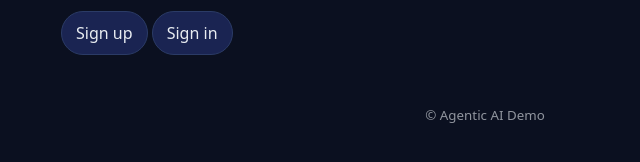
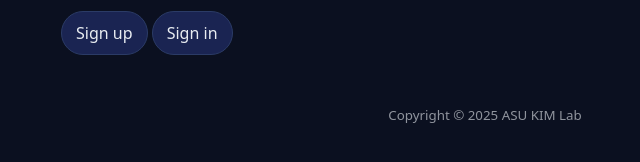
Before and after one commit to asu-kim/agentic-ai-access-control, a Flask app: page / in a window 1280 px wide. Shown: the part 157-319 px from the top of the page, without its empty margins (155-795 px from the left). Run offline with Flask 3, Linux system fonts and the light colour scheme.

Commit message:
Update base.html

```diff
--- a/proposed_website/templates/base.html
+++ b/proposed_website/templates/base.html
@@ -3,7 +3,7 @@
 <head>
   <meta charset="UTF-8" />
   <meta name="viewport" content="width=device-width, initial-scale=1.0" />
-  <title>{{ title if title else "Agentic AI Demo" }}</title>
+  <title>{{ title if title else "A Prototype Framework for Agentic AI's Access Control" }}</title>
   <link rel="stylesheet" href="{{ url_for('static', filename='style.css') }}">
 </head>
 <body>
@@ -36,7 +36,7 @@
   </main>
 
   <footer class="footer">
-    <small>© Agentic AI Demo</small>
+    <small>Copyright © 2025 ASU KIM Lab</small>
   </footer>
 
   <script src="{{ url_for('static', filename='app.js') }}"></script>
```
